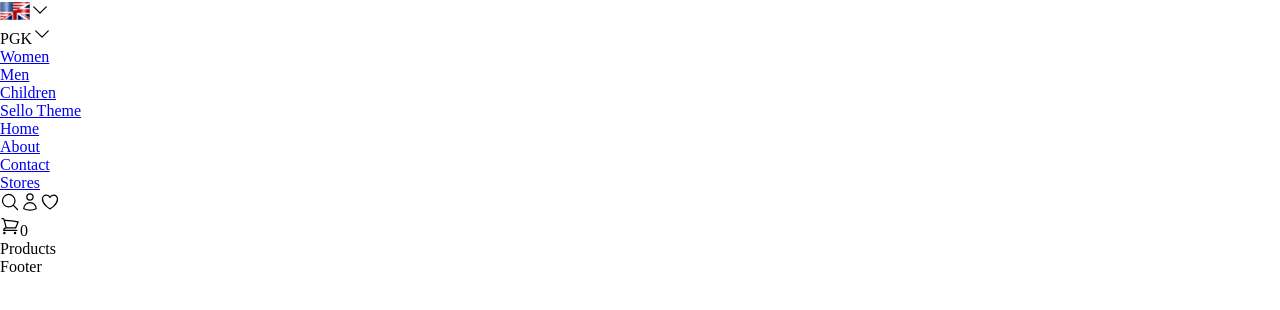
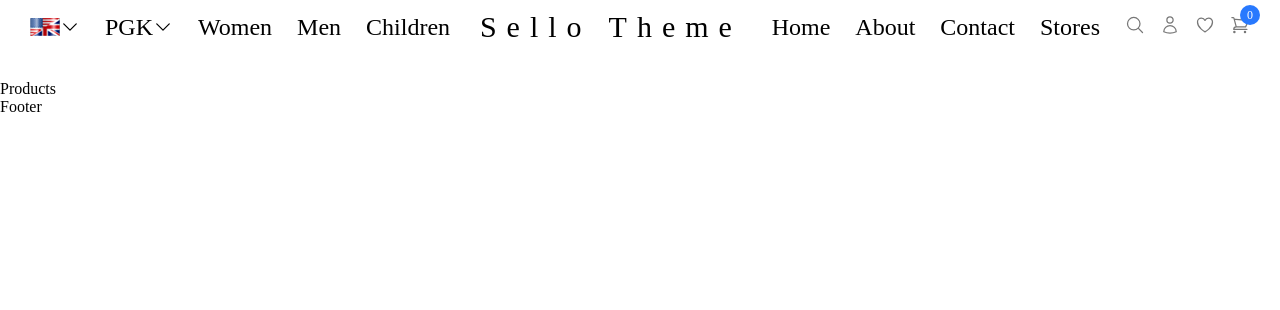
Before and after one commit to LucioFider/2023-shop, a React (Vite) app: page /products/1 in a window 1280 px wide. Shown: the top 310 px of the page. Built offline with nearby package versions, Linux system fonts and the light colour scheme.

Commit message:
5th-commit

```diff
--- a/src/App.jsx
+++ b/src/App.jsx
@@ -1,6 +1,7 @@
 import { createBrowserRouter, RouterProvider, Outlet } from "react-router-dom";
 import { Home, Product, Products } from "./pages";
 import { Navbar, Footer } from "./components";
+import "./app.scss";
 
 const Layout = () => {
   return (
--- /dev/null
+++ b/src/app.scss
@@ -0,0 +1,6 @@
+.app {
+  .link {
+    color: inherit;
+    text-decoration: none;
+  }
+}
--- a/src/components/Navbar/Navbar.jsx
+++ b/src/components/Navbar/Navbar.jsx
@@ -23,30 +23,46 @@
             <ChevronDownIcon className="nav-icon" />
           </div>
           <div className="item">
-            <Link to="/products/1">Women</Link>
+            <Link className="link" to="/products/1">
+              Women
+            </Link>
           </div>
           <div className="item">
-            <Link to="/products/2">Men</Link>
+            <Link className="link" to="/products/2">
+              Men
+            </Link>
           </div>
           <div className="item">
-            <Link to="/products/3">Children</Link>
+            <Link className="link" to="/products/3">
+              Children
+            </Link>
           </div>
         </div>
         <div className="center">
-          <Link to="/">Sello Theme</Link>
+          <Link className="link" to="/">
+            Sello Theme
+          </Link>
         </div>
         <div className="right">
           <div className="item">
-            <Link to="/">Home</Link>
+            <Link className="link" to="/">
+              Home
+            </Link>
           </div>
           <div className="item">
-            <Link to="/">About</Link>
+            <Link className="link" to="/">
+              About
+            </Link>
           </div>
           <div className="item">
-            <Link to="/">Contact</Link>
+            <Link className="link" to="/">
+              Contact
+            </Link>
           </div>
           <div className="item">
-            <Link to="/">Stores</Link>
+            <Link className="link" to="/">
+              Stores
+            </Link>
           </div>
           <div className="icons">
             <MagnifyingGlassIcon className="nav-icon" />
--- a/src/components/Navbar/navbar.scss
+++ b/src/components/Navbar/navbar.scss
@@ -1,3 +1,60 @@
+.navbar {
+  height: 80px;
+
+  .wrapper {
+    padding: 10px 30px;
+    display: flex;
+    justify-content: space-between;
+
+    .item {
+      display: flex;
+      align-items: center;
+      font-size: 24px;
+    }
+
+    .left {
+      display: flex;
+      align-items: center;
+      gap: 25px;
+    }
+    .center {
+      font-size: 30px;
+      letter-spacing: 10px;
+    }
+    .right {
+      display: flex;
+      align-items: center;
+      gap: 25px;
+
+      .icons {
+        display: flex;
+        gap: 15px;
+        color: #777;
+        cursor: pointer;
+
+        .cartIcon {
+          position: relative;
+
+          span {
+            font-size: 12px;
+            width: 20px;
+            height: 20px;
+            border-radius: 50%;
+            background-color: #2879fe;
+            color: white;
+            position: absolute;
+            right: -10px;
+            top: -10px;
+            display: flex;
+            align-items: center;
+            justify-content: center;
+          }
+        }
+      }
+    }
+  }
+}
+
 .nav-icon {
   width: 20px;
   height: 20px;
```
